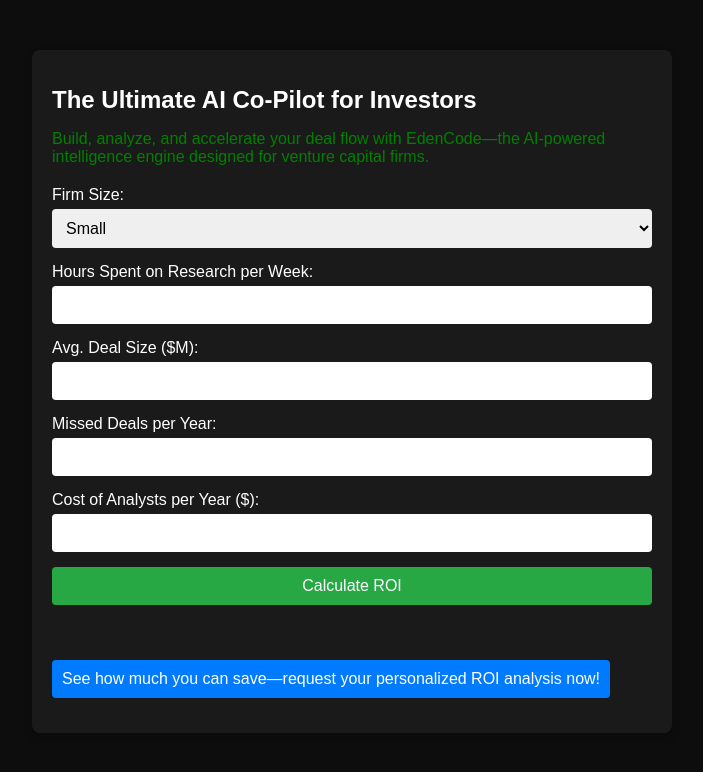
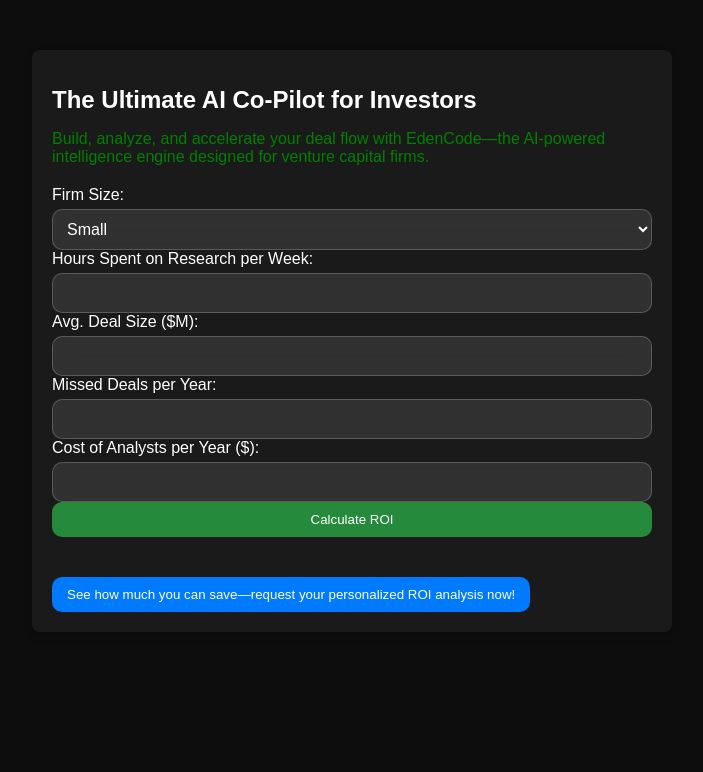
Before and after one commit to atomikai/roi-calculator-edencode, a website: page index.html in a window 1280 px wide. Shown: the whole page, without its empty margins (288-991 px from the left). Drawn offline with Linux system fonts and the light colour scheme; a web font is replaced by a local one.

Commit message:
Update styles.css

```diff
--- a/styles.css
+++ b/styles.css
@@ -43,22 +43,35 @@
     margin-bottom: 5px;
 }
 
-input, select, button {
-    margin-bottom: 15px;
-    padding: 10px;
-    border-radius: 4px;
-    border: none;
-    font-size: 16px;
+/* Glassmorphism effect for input fields and dropdowns */
+input, select {
+    background: rgba(255, 255, 255, 0.1); /* Semi-transparent white */
+    border: 1px solid rgba(255, 255, 255, 0.2); /* Light border */
+    border-radius: 10px; /* Rounded corners */
+    padding: 10px; /* Padding for better spacing */
+    backdrop-filter: blur(10px); /* Frosted glass effect */
+    color: #ffffff; /* Text color */
+    font-size: 16px; /* Font size */
+    transition: background 0.3s ease; /* Smooth transition */
+}
+
+input:focus, select:focus {
+    background: rgba(255, 255, 255, 0.2); /* Slightly more opaque on focus */
+    border-color: rgba(255, 255, 255, 0.5); /* Darker border on focus */
 }
 
 button {
-    background-color: #28a745;
+    background-color: rgba(40, 167, 69, 0.8); /* Semi-transparent button */
     color: #ffffff;
     cursor: pointer;
+    border: none; /* Remove default border */
+    border-radius: 10px; /* Rounded corners */
+    padding: 10px 15px; /* Padding for button */
+    transition: background 0.3s ease; /* Smooth transition */
 }
 
 button:hover {
-    background-color: #218838;
+    background-color: rgba(40, 167, 69, 1); /* Solid color on hover */
 }
 
 #results {
```
